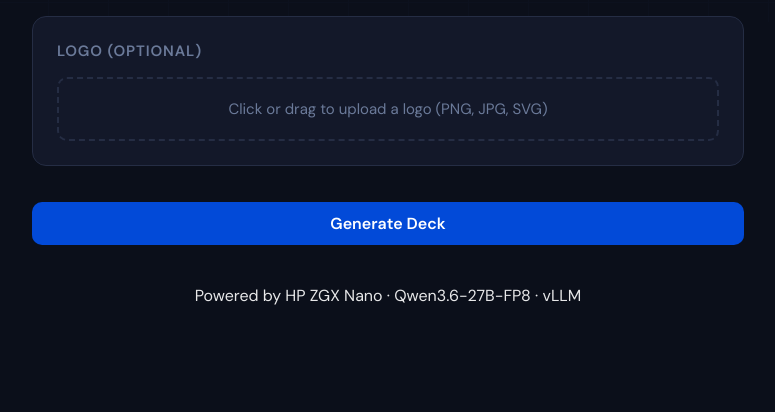
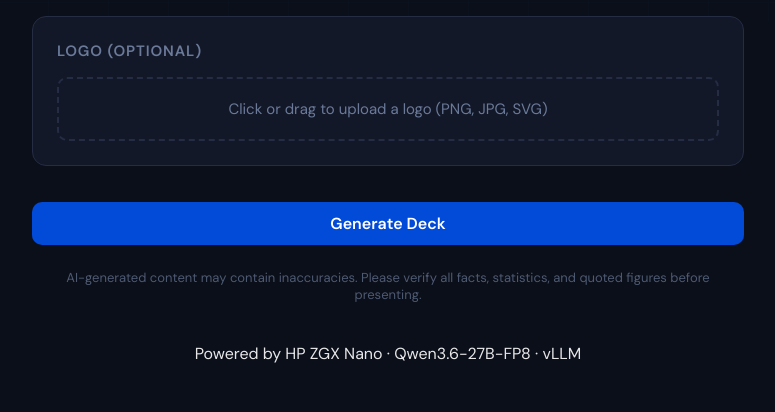
Before and after one commit to curtburk/AI-Factory-PPT-Creation, a FastAPI app: page / in a window 1280 px wide. Shown: the part 778-1190 px from the top of the page, without its empty margins (252-1027 px from the left). Before the commit the page ends 1083 px from the top, so only its background shows below. Run offline with FastAPI, Linux system fonts and the light colour scheme; parts of the project's set-up code (start-up, migrations or seed data) failed here and were passed over.

Commit message:
Update index.html

```diff
--- a/templates/index.html
+++ b/templates/index.html
@@ -466,6 +466,10 @@
     <button class="btn btn-ghost" onclick="resetAll()" style="margin-top: 8px;">Start Over</button>
   </div>
 
+  <div style="text-align:center; font-size:13px; color:var(--text-muted); margin-top:24px; opacity:0.7;">
+  AI-generated content may contain inaccuracies. Please verify all facts, statistics, and quoted figures before presenting.
+</div>
+
   <div class="footer">
     Powered by HP ZGX Nano &middot; Qwen3.6-27B-FP8 &middot; vLLM
   </div>
```
